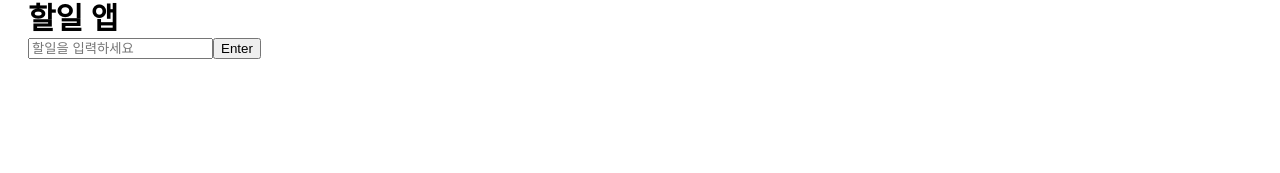
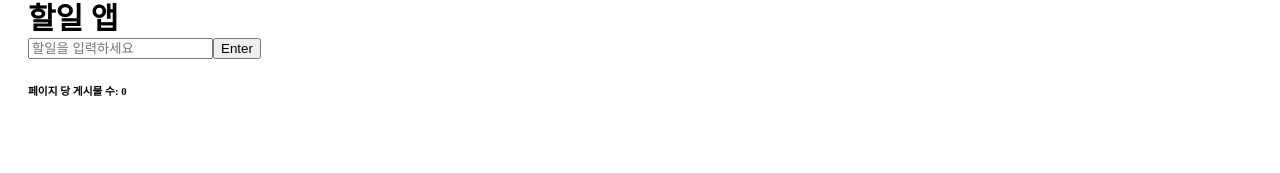
Before and after one commit to jsontype/movieapp-choo, a React (Create React App) app: page /todos in a window 1280 px wide. Shown: the part 111-284 px from the top of the page. Built offline with nearby package versions, Linux system fonts and the light colour scheme.

Commit message:
refactor: redux로  글로벌 스테이트 적용

```diff
--- a/package.json
+++ b/package.json
@@ -22,8 +22,10 @@
     "react-dom": "^18.2.0",
     "react-i18next": "^13.0.2",
     "react-icons": "^4.10.1",
+    "react-redux": "^8.1.2",
     "react-router-dom": "^6.14.2",
     "react-scripts": "5.0.1",
+    "redux": "^4.2.1",
     "typescript": "^4.9.5",
     "web-vitals": "^2.1.4"
   },
--- a/src/App.tsx
+++ b/src/App.tsx
@@ -10,9 +10,9 @@ import ListItemText from '@mui/material/ListItemText'
 import { useTranslation } from 'react-i18next'
 import React, { useState } from 'react'
 import Movies from './components/Organisms/Movies'
-import Todos from './components/Organisms/Todos'
+import Todos from './components/Organisms/Todos/Container'
 import News from './components/Organisms/News'
-import Counter from './components/Organisms/Counter'
+import Counter from './components/Organisms/Counter/Container'
 import { Routes, Route, Link } from 'react-router-dom'
 import styles from './App.module.scss'
 import i18n from 'i18next'
@@ -73,8 +73,7 @@ export default function TemporaryDrawer() {
     <Box
       sx={{ width: anchor === 'top' || anchor === 'bottom' ? 'auto' : 250 }}
       role="presentation"
-      onKeyDown={toggleDrawer(anchor, false)}
-    >
+      onKeyDown={toggleDrawer(anchor, false)}>
       <List onClick={toggleDrawer(anchor, false)}>
         {menuItems.map(item => (
           <ListItem key={item.text} disablePadding>
@@ -145,7 +144,7 @@ export default function TemporaryDrawer() {
           <Route path="/movies" element={<Movies />} />
           <Route path="/todos" element={<Todos />} />
           <Route path="/news" element={<News />} />
-          <Route path="/counter" element={<Counter count={count} setCount={setCount} />} />
+          <Route path="/counter" element={<Counter />} />
         </Routes>
       </div>
     </>
--- /dev/null
+++ b/src/components/Organisms/Counter/Container.tsx
@@ -0,0 +1,20 @@
+import React from 'react'
+import Counter from '.'
+
+import { increase, decrease } from 'modules/counter'
+import { useDispatch, useSelector } from 'react-redux'
+
+export default function Container() {
+  // state
+  const count = useSelector((state: any) => state.counter.count)
+  // dispatch
+  const dispatch = useDispatch()
+  const onIncrease = () => dispatch(increase())
+  const onDecrease = () => dispatch(decrease())
+
+  return (
+    <>
+      <Counter count={count} onIncrease={onIncrease} onDecrease={onDecrease} />
+    </>
+  )
+}
--- a/src/components/Organisms/Counter/index.tsx
+++ b/src/components/Organisms/Counter/index.tsx
@@ -4,18 +4,19 @@ import { useTranslation } from 'react-i18next'
 
 type CounterProps = {
   count: number
-  setCount: (count: number) => void
+  onIncrease: () => { type: string }
+  onDecrease: () => { type: string }
 }
 
-function Counter({ count, setCount }: CounterProps) {
+function Counter({ count, onIncrease, onDecrease }: CounterProps) {
   const { t } = useTranslation()
 
   return (
     <>
       <div className={styles.title}>{t('counter:title')}</div>
       <h1>{count}</h1>
-      <button onClick={() => setCount(count + 1)}>+</button>
-      <button onClick={() => setCount(count - 1)}>-</button>
+      <button onClick={onIncrease}>+</button>
+      <button onClick={onDecrease}>-</button>
     </>
   )
 }
--- /dev/null
+++ b/src/components/Organisms/Todos/Container.tsx
@@ -0,0 +1,21 @@
+import React from 'react'
+import Todos from '.'
+
+import { addTodo, toggleTodo, deleteTodo } from 'modules/todos'
+import { useDispatch, useSelector } from 'react-redux'
+
+export default function Container() {
+  // state
+  const todos = useSelector((state: any) => state.todos)
+  // dispatch
+  const dispatch = useDispatch()
+  const onCreate = (title: string) => dispatch(addTodo(title))
+  const onCompleted = (id: number) => dispatch(toggleTodo(id))
+  const onDelete = (id: number) => dispatch(deleteTodo(id))
+
+  return (
+    <>
+      <Todos todos={todos} onCreate={onCreate} onCompleted={onCompleted} onDelete={onDelete} />
+    </>
+  )
+}
--- a/src/components/Organisms/Todos/index.tsx
+++ b/src/components/Organisms/Todos/index.tsx
@@ -1,6 +1,14 @@
 import { useState, SetStateAction, memo, useCallback, useMemo } from 'react'
 import styles from './style.module.scss'
 import { useTranslation } from 'react-i18next'
+import { useSelector } from 'react-redux'
+
+type TodosProps = {
+  todos: TodosItemProps[]
+  onCreate: (title: string) => { type: string }
+  onCompleted: (id: number) => { type: string }
+  onDelete: (id: number) => { type: string }
+}
 
 type TodosItemProps = {
   id: number
@@ -9,50 +17,30 @@ type TodosItemProps = {
   userId: 1
 }
 
-function Todos() {
+function Todos({ todos, onCreate, onCompleted, onDelete }: TodosProps) {
   const { t } = useTranslation()
 
-  const [todos, setTodos] = useState([])
-  const [text, setText] = useState('')
+  const [input, setInput] = useState('')
 
-  const onClick = useCallback(
-    (id: number) => {
-      const result: any = todos.map((item: TodosItemProps) => {
-        if (item.id === id) {
-          item.completed = !item.completed
-        }
-        return item
-      })
-      setTodos(result)
-    },
-    [todos],
+  const count = useSelector(
+    // Global State를 조회할 때에는 state의 타입을 RootState로 지정해야 한다.
+    (state: any) => state.counter.count,
   )
 
-  const onDelete = useCallback(
-    (id: number) => {
-      const result = todos.filter((item: TodosItemProps) => item.id !== id)
-      setTodos(result)
+  const onSubmit = useCallback(
+    (e: { preventDefault: () => void }) => {
+      e.preventDefault()
+      onCreate(input)
+      setInput('')
     },
-    [todos],
+    [input, setInput, onCreate],
   )
 
-  const onChange = useCallback((e: { target: { value: SetStateAction<string> } }) => {
-    setText(e.target.value)
-  }, [])
-
-  const onCreate = useCallback(
-    (e: { preventDefault: () => void }) => {
-      e.preventDefault()
-      const newTodo: TodosItemProps = {
-        id: todos.length + 1,
-        title: text,
-        completed: false,
-        userId: 1,
-      }
-      const result: any = [...todos, newTodo]
-      setTodos(result)
+  const onChange = useCallback(
+    (e: { target: { value: SetStateAction<string> } }) => {
+      setInput(e.target.value)
     },
-    [text, todos],
+    [setInput],
   )
 
   const render = useMemo(
@@ -62,29 +50,31 @@ function Todos() {
           <div key={item.id}>
             <span>
               # {item.id} / {item.title} /
-              <span onClick={() => onClick(item.id)}>{item.completed ? '✅' : '[TODO]'}</span>
+              <span onClick={() => onCompleted(item.id)}>{item.completed ? '✅' : '[TODO]'}</span>
               <span onClick={() => onDelete(item.id)}>🗑️</span>
             </span>
           </div>
         )
       }),
-    [onClick, onDelete, todos],
+    [onCompleted, onDelete, todos],
   )
 
   return (
     <>
       {' '}
       <div className={styles.title}>{t('todos:title')}</div>
-      <form onSubmit={onCreate}>
+      <form onSubmit={onSubmit}>
         <input
+          name="todo"
           type="text"
-          value={text}
+          value={input}
           onChange={onChange}
           placeholder={t('todos:itemPlaceholder')}
         />
         <input type="submit" value="Enter"></input>
       </form>
       <div>{render}</div>
+      <h6>페이지 당 게시물 수: {count}</h6>
     </>
   )
 }
--- a/src/index.js
+++ b/src/index.js
@@ -4,9 +4,20 @@ import App from './App'
 import { BrowserRouter } from 'react-router-dom'
 import i18n from './i18n'
 
+// CPR 임포트
+import rootReducer from 'modules'
+import { createStore } from 'redux'
+import { Provider } from 'react-redux'
+
+// Store 생성
+const store = createStore(rootReducer)
+
 const root = ReactDOM.createRoot(document.getElementById('root'))
 root.render(
-  <BrowserRouter>
-    <App i18n={i18n} />
-  </BrowserRouter>,
+  // 프로바이더로 감싸기
+  <Provider store={store}>
+    <BrowserRouter>
+      <App i18n={i18n} />
+    </BrowserRouter>
+  </Provider>,
 )
--- /dev/null
+++ b/src/modules/counter.js
@@ -0,0 +1,28 @@
+// 액션 타입
+const INCREASE = 'counter/INCREASE'
+const DECREASE = 'counter/DECREASE'
+
+// 액션 생성함수
+export const increase = () => ({ type: INCREASE })
+export const decrease = () => ({ type: DECREASE })
+
+// 초기값
+const initialState = {
+  count: 0,
+}
+
+// 리듀서
+export default function counter(state = initialState, action) {
+  switch (action.type) {
+    case INCREASE:
+      return {
+        count: state.count + 1,
+      }
+    case DECREASE:
+      return {
+        count: state.count - 1,
+      }
+    default:
+      return state
+  }
+}
--- /dev/null
+++ b/src/modules/index.js
@@ -0,0 +1,11 @@
+// 루트리듀서
+import { combineReducers } from 'redux'
+import counter from './counter'
+import todos from './todos'
+
+const rootReducer = combineReducers({
+  counter,
+  todos,
+})
+
+export default rootReducer
--- /dev/null
+++ b/src/modules/todos.js
@@ -0,0 +1,46 @@
+// 액션 타입
+const ADD_TODO = 'todos/ADD_TODO'
+const TOGGLE_TODO = 'todos/TOGGLE_TODO'
+const DELETE_TODO = 'todos/DELETE_TODO'
+
+// 액션 생성 함수
+let key = 1 // todo 데이터에서 사용할 고유 id
+
+export const addTodo = title => ({
+  type: ADD_TODO,
+  todo: {
+    id: key++,
+    title,
+    completed: false,
+    userId: 1,
+  },
+})
+
+export const toggleTodo = id => ({
+  type: TOGGLE_TODO,
+  id,
+})
+
+export const deleteTodo = id => ({
+  type: DELETE_TODO,
+  id,
+})
+
+// 초기값
+const initialState = []
+
+// 리듀서 함수
+export default function todos(state = initialState, action) {
+  switch (action.type) {
+    case ADD_TODO:
+      return [...state, action.todo]
+    case TOGGLE_TODO:
+      return state.map(todo =>
+        todo.id === action.id ? { ...todo, completed: !todo.completed } : todo,
+      )
+    case DELETE_TODO:
+      return state.filter(todo => todo.id !== action.id)
+    default:
+      return state
+  }
+}
```
Also changed, not shown: 2 other files (tests, documents, lock files or other folders).
